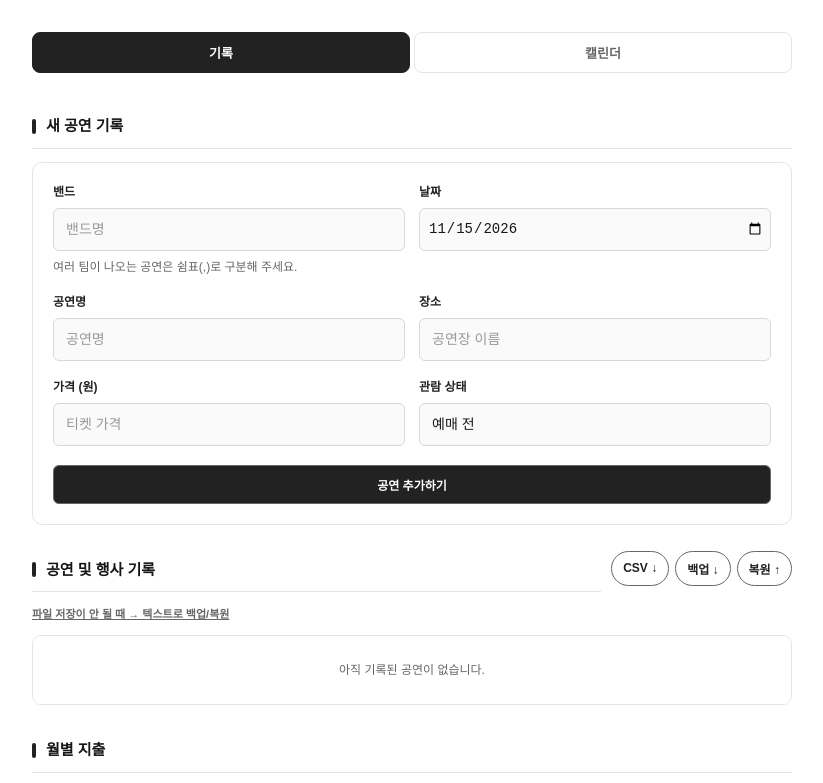
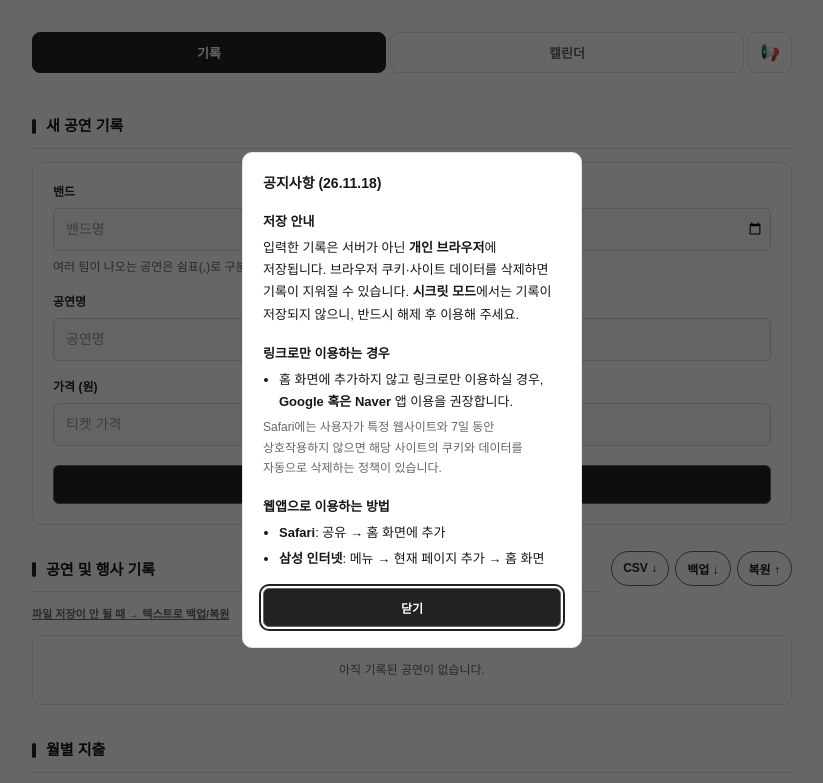
Before and after one commit to ilsuzx/band, a plain HTML site: page index.html in a window 1280 px wide. Shown: the top 783 px of the page, without its empty margins (228-1051 px from the left). Drawn offline with Linux system fonts and the light colour scheme.

Commit message:
Implement notice button and announcement dialog
Added notice button and dialog for announcements.

```diff
--- a/index.html
+++ b/index.html
@@ -705,6 +705,31 @@ button:hover { opacity: 0.82; }
   color: var(--on-accent);
 }
 
+.notice-btn {
+  position: relative;
+  flex: none;
+  width: 44px;
+  padding: 0;
+  background: var(--panel);
+  border: 1px solid var(--line);
+  border-radius: 8px;
+  font-size: 16px;
+  line-height: 1;
+}
+
+/* 안 읽은 공지가 있을 때 📢 위에 뜨는 점 (테마 포인트 색) */
+.notice-btn.has-new::after {
+  content: "";
+  position: absolute;
+  top: -4px;
+  right: -4px;
+  width: 11px;
+  height: 11px;
+  border-radius: 50%;
+  background: var(--green);
+  box-shadow: 0 0 0 2.5px var(--bg);
+}
+
 .view[hidden] {
   display: none;
 }
@@ -1082,6 +1107,56 @@ dialog p {
   gap: 8px;
 }
 
+.tip-heading {
+  margin: 0 0 6px !important;
+  font-size: 13px !important;
+  font-weight: bold;
+}
+
+.tip-list {
+  margin: 0 0 18px;
+  padding-left: 18px;
+  font-size: 13px;
+  line-height: 1.7;
+}
+
+.tip-list li { margin-bottom: 4px; }
+
+#tipDialog .tip-text {
+  margin: 0 0 18px;
+  font-size: 13px;
+  line-height: 1.7;
+}
+
+.tip-list li.tip-sub {
+  color: var(--muted);
+  font-size: 12px;
+  list-style: none;
+  margin-left: -16px;
+}
+
+#tipDialog {
+  max-height: calc(100% - 40px);
+  overflow-y: auto;
+}
+
+/* 단어 중간에서 끊기지 않고 띄어쓰기 단위로 줄바꿈 */
+#tipDialog,
+#tipDialog p,
+#tipDialog li {
+  word-break: keep-all;
+  overflow-wrap: break-word;
+}
+
+#tipDialog .tip-list { padding-left: 16px; }
+
+.tip-steps {
+  margin: 0 0 18px;
+  padding-left: 20px;
+  font-size: 13px;
+  line-height: 1.8;
+}
+
 dialog .dialog-note {
   margin-bottom: 10px;
   color: var(--muted);
@@ -1188,6 +1263,7 @@ dialog .dialog-note {
 <nav class="view-tabs" aria-label="화면 전환">
   <button type="button" class="view-tab" id="tabList" data-view="list" aria-pressed="true">기록</button>
   <button type="button" class="view-tab" id="tabCal" data-view="cal" aria-pressed="false">캘린더</button>
+  <button type="button" class="notice-btn" id="noticeBtn" aria-label="공지사항 보기" title="공지사항">📢</button>
 </nav>
 
 <div id="viewList" class="view">
@@ -1357,6 +1433,33 @@ dialog .dialog-note {
   <div class="dialog-buttons">
     <button type="button" class="cancel-btn" id="confirmNo">취소</button>
     <button type="button" class="danger-btn" id="confirmYes">확인</button>
+  </div>
+</dialog>
+
+<dialog id="tipDialog" aria-labelledby="tipTitle">
+  <p id="tipTitle"><strong>공지사항 (26.11.18)</strong></p>
+
+  <p class="tip-heading">저장 안내</p>
+  <p class="tip-text">
+    입력한 기록은 서버가 아닌 <b>개인 브라우저</b>에 저장됩니다.
+    브라우저 쿠키·사이트 데이터를 삭제하면 기록이 지워질 수 있습니다.
+    <b>시크릿 모드</b>에서는 기록이 저장되지 않으니, 반드시 해제 후 이용해 주세요.
+  </p>
+
+  <p class="tip-heading">링크로만 이용하는 경우</p>
+  <ul class="tip-list">
+    <li>홈 화면에 추가하지 않고 링크로만 이용하실 경우, <b>Google 혹은 Naver</b> 앱 이용을 권장합니다.</li>
+    <li class="tip-sub">Safari에는 사용자가 특정 웹사이트와 7일 동안 상호작용하지 않으면 해당 사이트의 쿠키와 데이터를 자동으로 삭제하는 정책이 있습니다.</li>
+  </ul>
+
+  <p class="tip-heading">웹앱으로 이용하는 방법</p>
+  <ul class="tip-list">
+    <li><b>Safari</b>: 공유 → 홈 화면에 추가</li>
+    <li><b>삼성 인터넷</b>: 메뉴 → 현재 페이지 추가 → 홈 화면</li>
+  </ul>
+
+  <div class="dialog-buttons">
+    <button type="button" id="tipClose">닫기</button>
   </div>
 </dialog>
 
@@ -2796,6 +2899,56 @@ calGoToToday();
 render();
 renderThemes();
 
+/* 처음 들어왔을 때 '홈 화면에 추가' 안내 자동 표시 (홈 화면 앱이거나 '다시 보지 않기'면 자동 표시 안 함, 📢 버튼으로는 항상 열림) */
+(function setupInstallTip() {
+  /* 새 공지를 올릴 때는 이 번호만 올리면 됨 (예: 6 → 7). 읽지 않은 사람에게 점이 뜸 */
+  const NOTICE_VERSION = "6";
+  const SEEN_KEY = "gigNoticeSeen";
+
+  const dialog = $("tipDialog");
+  const noticeBtn = $("noticeBtn");
+
+  function hasUnread() {
+    try { return localStorage.getItem(SEEN_KEY) !== NOTICE_VERSION; }
+    catch (error) { return false; }
+  }
+
+  function updateBadge() {
+    const unread = hasUnread();
+    noticeBtn.classList.toggle("has-new", unread);
+    noticeBtn.setAttribute("aria-label", unread ? "공지사항 보기 (새 공지 있음)" : "공지사항 보기");
+  }
+
+  function markSeen() {
+    try { localStorage.setItem(SEEN_KEY, NOTICE_VERSION); } catch (error) {}
+    updateBadge();
+  }
+
+  function openTip() {
+    if (dialog.open) return;
+    markSeen();
+    if (typeof dialog.showModal === "function") dialog.showModal();
+    else dialog.setAttribute("open", "");
+  }
+
+  function closeTip() {
+    if (typeof dialog.close === "function") dialog.close();
+    else dialog.removeAttribute("open");
+  }
+
+  /* 📢 버튼으로 언제든 다시 열 수 있음 */
+  noticeBtn.addEventListener("click", openTip);
+  $("tipClose").addEventListener("click", closeTip);
+
+  /* 공지를 한 번도 읽은 적 없는 사람(처음 접속)에게는 무조건 첫 화면에 띄움 */
+  let firstVisit = true;
+
+  try { firstVisit = localStorage.getItem(SEEN_KEY) === null; } catch (error) {}
+
+  updateBadge();
+  if (firstVisit) openTip();
+})();
+
 /* 탭으로 돌아왔을 때 D-day와 힌트, 오늘 표시를 최신 날짜로 갱신 */
 document.addEventListener("visibilitychange", () => {
   if (!document.hidden) {
```
